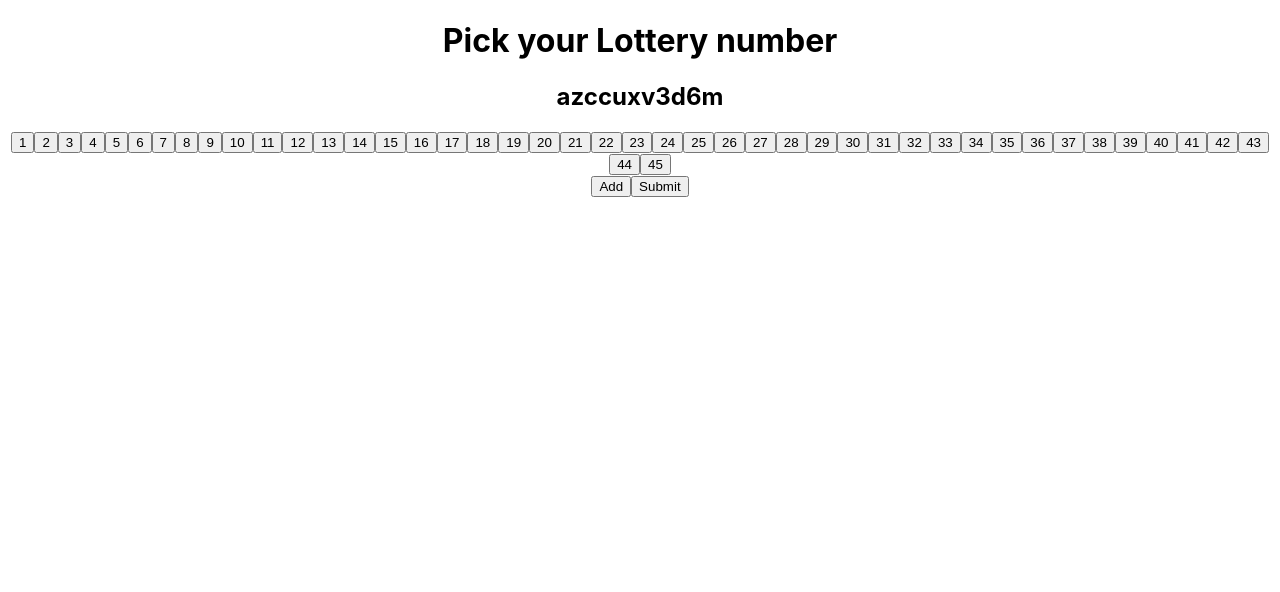
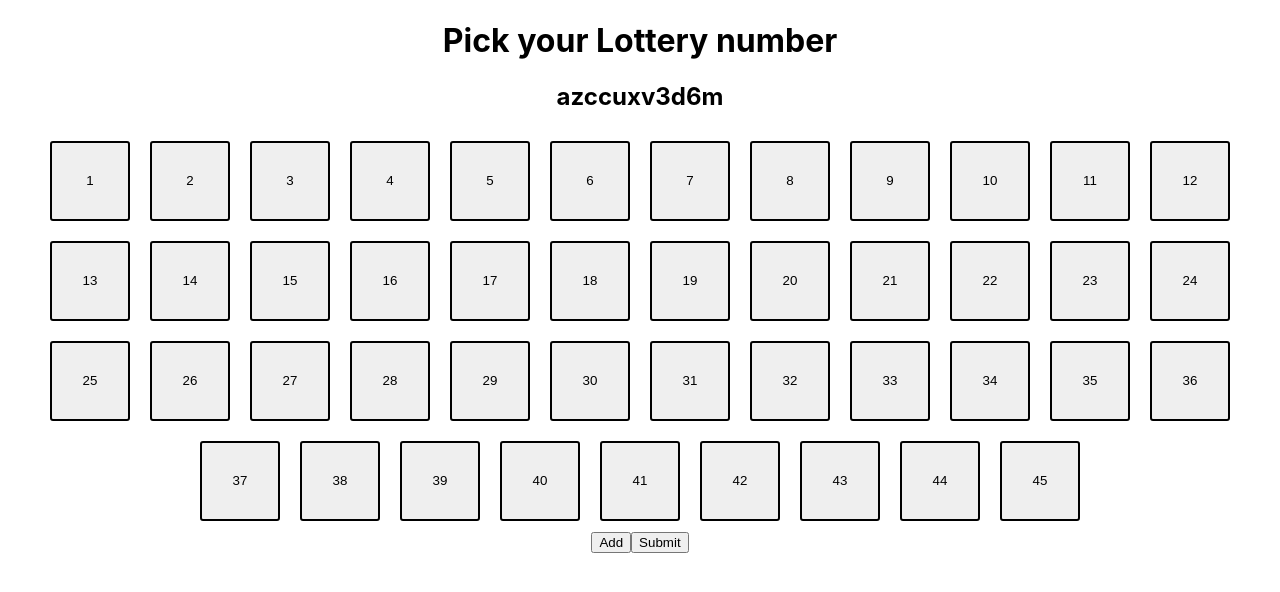
Before and after one commit to halonso14/lottery_pick, a React (Create React App) app: page / in a window 1280 px wide. Shown: the top 592 px of the page. Built offline with nearby package versions, Linux system fonts and the light colour scheme.

Commit message:
feat: implement react context

```diff
--- a/src/components/lottery/LotteryNumberComponent.jsx
+++ b/src/components/lottery/LotteryNumberComponent.jsx
@@ -1,46 +1,48 @@
+/* eslint-disable react/button-has-type */
 import React from 'react';
 import PropTypes from 'prop-types';
-// import styled from 'styled-components';
+import styled from 'styled-components';
 
-// const LotteryNumberBox = styled.div`
-//   display: inline-block;
-//   border-radius: 3px;
-//   margin: 10px;
-//   width: 80px;
-//   height: 80px;
-//   border: solid 2px
-//     ${(props) => {
-//       switch (props.className) {
-//         case 'selected':
-//           return 'green';
-//         case 'blocked':
-//           return 'red';
-//         case 'none':
-//         default:
-//           return 'black';
-//       }
-//     }};
-// `;
+const LotteryNumberBox = styled.button`
+  display: inline-block;
+  border-radius: 3px;
+  margin: 10px;
+  width: 80px;
+  height: 80px;
+  border: solid 2px
+    ${(props) => {
+      switch (props.className) {
+        case 'selected':
+          return 'green';
+        case 'blocked':
+          return 'red';
+        case 'none':
+        default:
+          return 'black';
+      }
+    }};
+`;
 
 /* eslint-disable jsx-a11y/no-static-element-interactions */
 function LotteryNumberComponent(props) {
   // eslint-disable-next-line no-unused-vars
-  const { number, toggleNumber } = props;
+  const { number, status, toggleNumber } = props;
   return (
-    // eslint-disable-next-line react/button-has-type
-    <button onClick={toggleNumber} value={number}>
+    <LotteryNumberBox className={status} onClick={toggleNumber} value={number}>
       {number}
-    </button>
+    </LotteryNumberBox>
   );
 }
 
 LotteryNumberComponent.propTypes = {
   number: PropTypes.number,
+  status: PropTypes.string,
   toggleNumber: PropTypes.func,
 };
 
 LotteryNumberComponent.defaultProps = {
   number: 0,
+  status: '',
   toggleNumber: () => {},
 };
 
--- a/src/containers/lottery/LotteryNumberContainer.jsx
+++ b/src/containers/lottery/LotteryNumberContainer.jsx
@@ -22,12 +22,26 @@ const LotteryNumberContainer = (props) => {
     [toggleNumber],
   );
 
+  const validateStatus = useCallback(
+    (number) => {
+      if (lotteryPick.selectedNumbers.includes(`${number}`)) {
+        return 'selected';
+      }
+      if (lotteryPick.blockedNumbers.includes(`${number}`)) {
+        return 'blocked';
+      }
+      return 'none';
+    },
+    [lotteryPickState],
+  );
+
   return (
     <div>
       {NUMBERS.map((number) => (
         // eslint-disable-next-line react/jsx-key
         <LotteryNumberComponent
           number={number}
+          status={validateStatus(number)}
           toggleNumber={onToggleNumber(id)}
         />
       ))}
```
